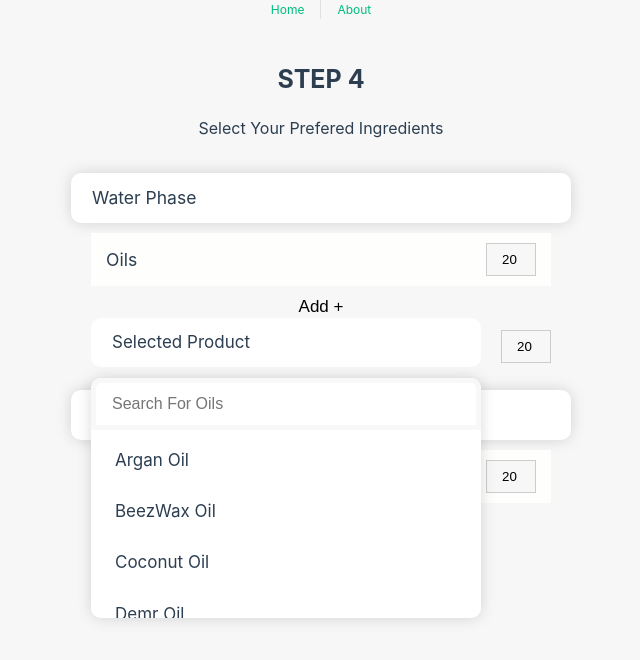
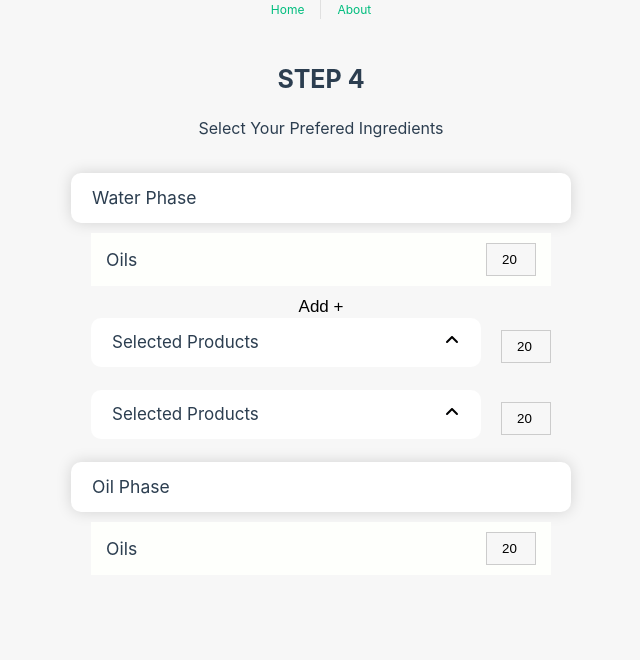
Before and after one commit to Yaasir024/formulatiks, a Vue app: page /calculator/lotion in a window 1280 px wide. Shown: the top 660 px of the page, without its empty margins (319-959 px from the left). Built offline with nearby package versions, Linux system fonts and the light colour scheme.

Commit message:
/dropdown functionality

```diff
--- a/src/components/lotion/Step4.vue
+++ b/src/components/lotion/Step4.vue
@@ -2,8 +2,9 @@
 /*
 Imports
 */
-import { ref, reactive, watch } from "vue";
+import { ref, reactive, watch, computed } from "vue";
 import { lotionStore } from "@/stores/lotion";
+import { v4 as uuid } from "uuid";
 
 /*
 Use Lotion Store
@@ -13,36 +14,94 @@ const lotionstore = lotionStore();
 /*
 Step 4 data
 */
-const search_query = ref("");
 const step4_data = reactive({
   oils: [
     {
-      id: 1,
-      product_Name: "Argan Oil",
+      id: 1234,
+      product_Name: "Selected Products",
+    },
+    {
+      id: 12345,
+      product_Name: "Selected Products",
     },
   ],
 });
-
 
 const dropdown_data = reactive({
   oils: {
     searchQuery: "",
     selectedItem: null,
-    current_dropdown: ''
-  }
-})
+    current_dropdown: null,
+  },
+});
 /*
 Products Data
 */
+/*
+OPEN OILS DROPDOWN FUNCTION
+*/
+const open_oils_dropdown = (id: any) => {
+  if (dropdown_data.oils.current_dropdown != id) {
+    dropdown_data.oils.current_dropdown = id;
+  } else {
+    dropdown_data.oils.current_dropdown = null;
+  }
+};
+const filtered_oils = computed(() => {
+  const query = ref(dropdown_data.oils.searchQuery.toLowerCase());
+  if (dropdown_data.oils.searchQuery === "") {
+    return products_data.oils;
+  }
+  return products_data.oils.filter((item) => {
+    return Object.values(item).some((word) =>
+      String(word).toLowerCase().includes(query.value)
+    );
+  });
+});
+
+const select_oil_option = (id:any, name:any) => {
+  console.log(id, name)
+  step4_data.oils.forEach((element, index) => {
+    if(element.id === id) {
+        element.product_Name = name;
+    }
+});
+dropdown_data.oils.current_dropdown = null;
+}
+
 const products_data = reactive({
   oils: [
     {
       id: 1,
-      product_Name: "Argan Oil",
+      product_name: "Argan Oil",
     },
     {
-      id: 1,
-      product_Name: "Shea Oil",
+      id: 2,
+      product_name: "BeezWax Oil",
+    },
+    {
+      id: 2,
+      product_name: "Coconut Oil",
+    },
+    {
+      id: 2,
+      product_name: "Demr Oil",
+    },
+    {
+      id: 2,
+      product_name: "Earnut Oil",
+    },
+    {
+      id: 2,
+      product_name: "Fennel Oil",
+    },
+    {
+      id: 2,
+      product_name: "Ginger Oil",
+    },
+    {
+      id: 2,
+      product_name: "Shea Oil",
     },
   ],
 });
@@ -91,27 +150,59 @@ const addNewProduct = () => {
                 :key="index"
               >
                 <div class="dropdown-input">
-                  <div class="selected-item">
-                    <span>Selected Product</span>
+                  <div
+                    class="selected-item"
+                    @click="open_oils_dropdown(product.id)"
+                  >
+                    <span>{{product.product_Name}}</span>
+                    <div class="arrow">
+                      <svg
+                        xmlns="http://www.w3.org/2000/svg"
+                        viewBox="0 0 384 512"
+                        width="16"
+                        height="16"
+                        stroke="currentColor"
+                        v-if="product.id != dropdown_data.oils.current_dropdown"
+                      >
+                        <path
+                          d="M352 352c-8.188 0-16.38-3.125-22.62-9.375L192 205.3l-137.4 137.4c-12.5 12.5-32.75 12.5-45.25 0s-12.5-32.75 0-45.25l160-160c12.5-12.5 32.75-12.5 45.25 0l160 160c12.5 12.5 12.5 32.75 0 45.25C368.4 348.9 360.2 352 352 352z"
+                        />
+                      </svg>
+                      <svg
+                        xmlns="http://www.w3.org/2000/svg"
+                        viewBox="0 0 384 512"
+                        width="16"
+                        height="16"
+                        stroke="currentColor"
+                        v-if="product.id == dropdown_data.oils.current_dropdown"
+                      >
+                        <path
+                          d="M192 384c-8.188 0-16.38-3.125-22.62-9.375l-160-160c-12.5-12.5-12.5-32.75 0-45.25s32.75-12.5 45.25 0L192 306.8l137.4-137.4c12.5-12.5 32.75-12.5 45.25 0s12.5 32.75 0 45.25l-160 160C208.4 380.9 200.2 384 192 384z"
+                        />
+                      </svg>
+                    </div>
                   </div>
-                  <div class="dropdown-popup">
+                  <div
+                    class="dropdown-popup"
+                    v-if="product.id == dropdown_data.oils.current_dropdown"
+                  >
                     <div class="dropdown-content">
                       <input
                         type="text"
-                        v-model="search_query"
+                        v-model="dropdown_data.oils.searchQuery"
                         placeholder="Search For Oils"
                       />
-                      <div class="options">
-                      <ul>
-                        <li class="option">Argan Oil</li>
-                        <li class="option">BeezWax Oil</li>
-                        <li class="option">Coconut Oil</li>
-                        <li class="option">Demr Oil</li>
-                        <li class="option">Earnut Oil</li>
-                      </ul>
+                      <div
+                        class="options"
+                        v-for="(item, index) in filtered_oils"
+                        :key="index"
+                        @click="select_oil_option(product.id, item.product_name)"
+                      >
+                        <ul>
+                          <li class="option">{{ item.product_name }}</li>
+                        </ul>
+                      </div>
                     </div>
-                    </div>
-
                   </div>
                 </div>
                 <input
@@ -210,6 +301,9 @@ const addNewProduct = () => {
   cursor: pointer;
   transition: all 0.3s ease-in;
 }
+.sub-item .product-item .dropdown-input .selected-item {
+  color: var(--color-text);
+}
 .sub-item .dropdown-popup {
   position: absolute;
   top: 60px;
```
